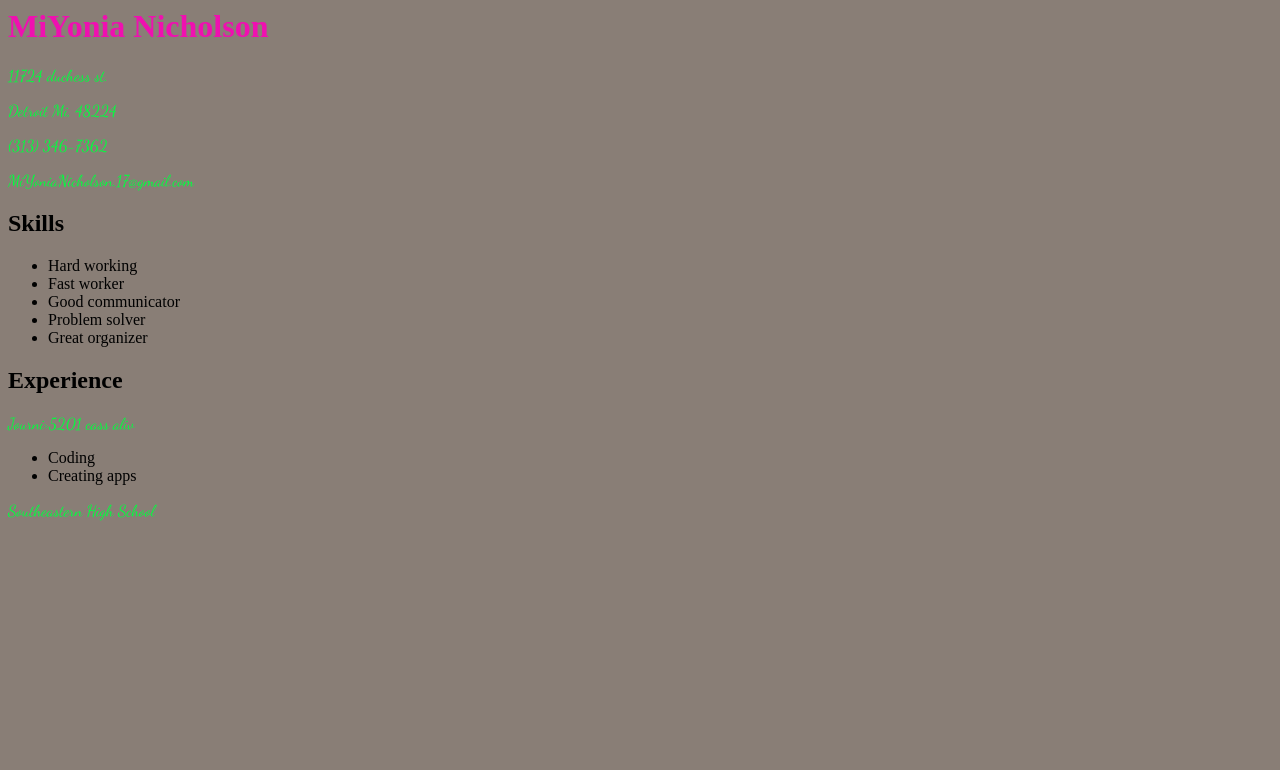
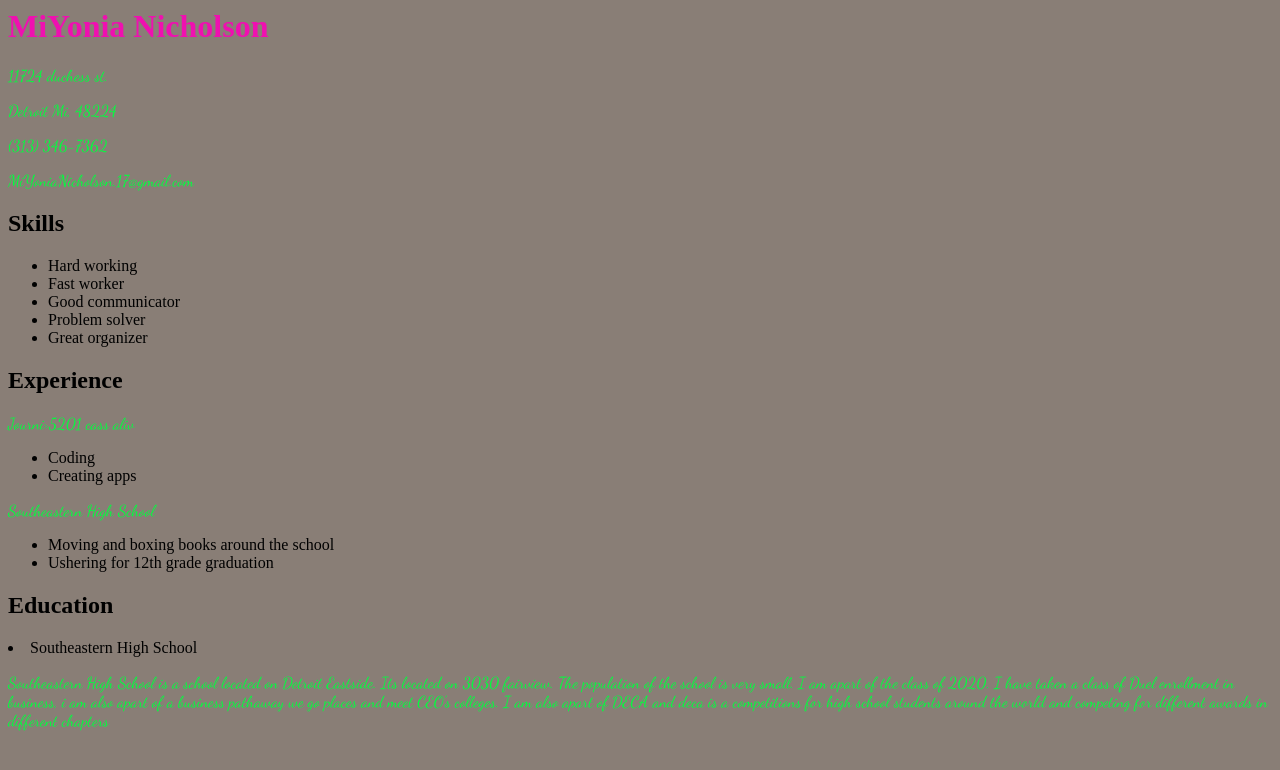
Before and after one commit to miyonia/portfoiliopage, a plain HTML site: page index.html in a window 1280 px wide. Drawn offline with Linux system fonts and the light colour scheme; a web font is replaced by a local one.

Commit message:
first commit

```diff
--- a/index.html
+++ b/index.html
@@ -52,7 +52,18 @@ The reason why I like helping other people and being there for other people is b
     Southeastern High School
 </P>
 
+<ul>
+<li>Moving and boxing books around the school</li> <li>Ushering for 12th grade  graduation</li>
+    </ul>
 
+    <h2>
+        Education
+    </h2>
+    <li>
+        Southeastern High School
+    </li>
+    <P>
+        Southeastern High School is a school located on Detroit Eastside. Its located on 3030 fairview. The population of the school is very small. I am apart of the class of 2020. I have taken a class of Duel enrollment in business, i am also apart of a business pathaway we go places and meet CEO's colleges. I am also apart of DECA and deca is a competitions for high school students around the world and competing for different awards in different chapters
 
 
 
```
Also changed, not shown: aboutme.html (+2 -0 lines).
